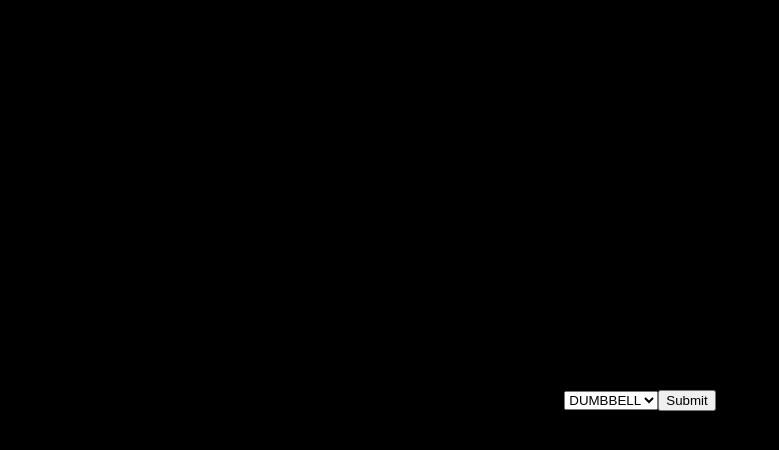
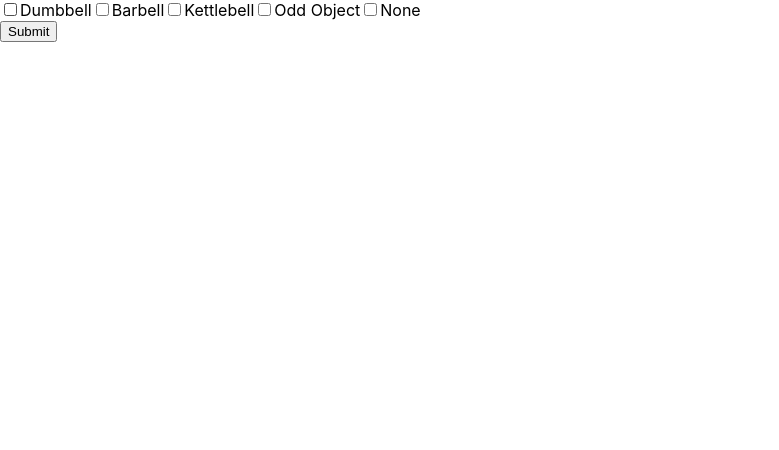
Before and after one commit to panama24/hopper, a React (Create React App) app: page / in a window 1280 px wide. Both pictures are taken after typing "5" into the empty fields and a click on the button "Submit". Shown: the top 450 px of the page, without its empty margins (0-779 px from the left). Built offline with nearby package versions, Linux system fonts and the light colour scheme.

Commit message:
changes equipment to checkboxes

```diff
--- a/src/App.js
+++ b/src/App.js
@@ -49,32 +49,12 @@ const App = (props) => {
   console.log(props)
   const { wizard: { currentStep } } = props;
   return (
-    <Layout>
-      <FormWrapper>
+    <div>
+      <div>
         {renderWizard(currentStep)}
-      </FormWrapper>
-    </Layout>
+      </div>
+    </div>
   );
 }
 
 export default connect(mapStateToProps, null)(App);
-const LIME = '#A4C639';
-const ORANGE = '#EA4335';
-const TURQUOISE = '#08e8de';
-
-const Layout = styled.div`
-  background: black;
-  display: flex;
-  justify-content: center;
-  align-items: center;
-  height: 100vh;
-`;
-
-const FormWrapper = styled.div`
-  background: black;
-  height: 364px;
-  display: flex;
-  align-items: center;
-  justify-content: center;
-  color: ${LIME};
-`;
--- a/src/forms/wizard/equipment.js
+++ b/src/forms/wizard/equipment.js
@@ -8,20 +8,76 @@ const mapDispatchToProps = dispatch => ({
 });
 
 const EquipmentForm = ({ dispatchAddEquipment }) => {
-  const [input, setInput] = useState('');
-  const handleSelect = e => setInput(e.target.value)
+  const [checkedItems, setCheckedItems] = useState(new Map());
+  const handleChange = e => {
+    const item = e.target.name;
+    const isChecked = e.target.checked;
+    setCheckedItems(checkedItems.set(item, isChecked));
+  }
   const handleSubmit = e => {
     e.preventDefault();
-    dispatchAddEquipment(input);
+    dispatchAddEquipment(Array.from(checkedItems.keys()));
   }
 
   return (
     <form onSubmit={e => handleSubmit(e)}>
-      <select onChange={handleSelect} value={input}>
-        <option value='DUMBBELL'>DUMBBELL</option>
-        <option value='BARBELL'>BARBELL</option>
-        <option value='NONE'>NONE</option>
-      </select>
+      <div>
+        <label>
+          <input
+            type="checkbox"
+            value="dumbbell"
+            name="dumbbell"
+            key="dumbbell"
+            onChange={e => handleChange(e)}
+            checked={checkedItems.get('dumbbell')}
+          />
+          Dumbbell
+        </label>
+        <label>
+          <input
+            type="checkbox"
+            value="barbell"
+            name="barbell"
+            key="barbell"
+            onChange={e => handleChange(e)}
+            checked={checkedItems.get('barbell')}
+          />
+          Barbell
+        </label>
+        <label>
+          <input
+            type="checkbox"
+            value="kettlebell"
+            name="kettlebell"
+            key="kettlebell"
+            onChange={e => handleChange(e)}
+            checked={checkedItems.get('kettlebell')}
+          />
+          Kettlebell
+        </label>
+        <label>
+          <input
+            type="checkbox"
+            value="oddObject"
+            name="oddObject"
+            key="oddObject"
+            onChange={e => handleChange(e)}
+            checked={checkedItems.get('oddObject')}
+          />
+          Odd Object
+        </label>
+        <label>
+          <input
+            type="checkbox"
+            value="none"
+            name="none"
+            key="none"
+            onChange={e => handleChange(e)}
+            checked={checkedItems.get('none')}
+          />
+          None
+        </label>
+      </div>
       <button type="submit">Submit</button>
     </form>
   )
--- a/src/forms/wizard/time.js
+++ b/src/forms/wizard/time.js
@@ -19,22 +19,12 @@ const TimeForm = ({ dispatchAddTime }) => {
   }
 
   return (
-    <StyledForm onSubmit={e => handleSubmit(e)}>
-      <Input type='number' label='Enter a time domain' handleChange={handleChange} />
-      <Button copy='Submit' type='submit' />
-    </StyledForm>
+    <form onSubmit={e => handleSubmit(e)}>
+      <label>Enter a time domain</label>
+      <input type='number' onChange={handleChange} />
+      <button type='submit'>Submit</button>
+    </form>
   )
 }
 
 export default connect(null, mapDispatchToProps)(TimeForm);
-
-const LIME = '#A4C639';
-const ORANGE = '#EA4335';
-const TURQUOISE = '#08e8de';
-
-const StyledForm = styled.form`
-  border: 1px solid ${TURQUOISE};
-  border-radius: 3px;
-  display: flex;
-  align-items: flex-end;
-`;
--- a/src/reducers/index.js
+++ b/src/reducers/index.js
@@ -15,10 +15,8 @@ const initialState = {
         NEXT: 'equipment',
       },
       ADD_EQUIPMENT: {
-        DUMBBELL: 'trainingType',
-        BARBELL: 'trainingType',
-        KETTLEBELL: 'trainingType',
-        NONE: 'movement',
+        WEIGHTED: 'trainingType',
+        BW: 'movement',
       },
       ADD_MOVEMENT: {
         TYPE: 'trainingType',
@@ -36,6 +34,7 @@ const initialState = {
 const rootReducer = (state = initialState, action) => {
   switch (action.type) {
     case ADD_EQUIPMENT:
+      const key = action.payload.includes(p => p === 'none') ? 'BW' : 'WEIGHTED';
       return {
         ...state,
         wizard: {
@@ -44,7 +43,7 @@ const rootReducer = (state = initialState, action) => {
             ...state.wizard.values,
             equipment: action.payload,
           },
-          currentStep: state.wizard.wizardState[action.type][action.payload],
+          currentStep: state.wizard.wizardState[action.type][key],
         },
       };
     case ADD_MOVEMENT:
```
